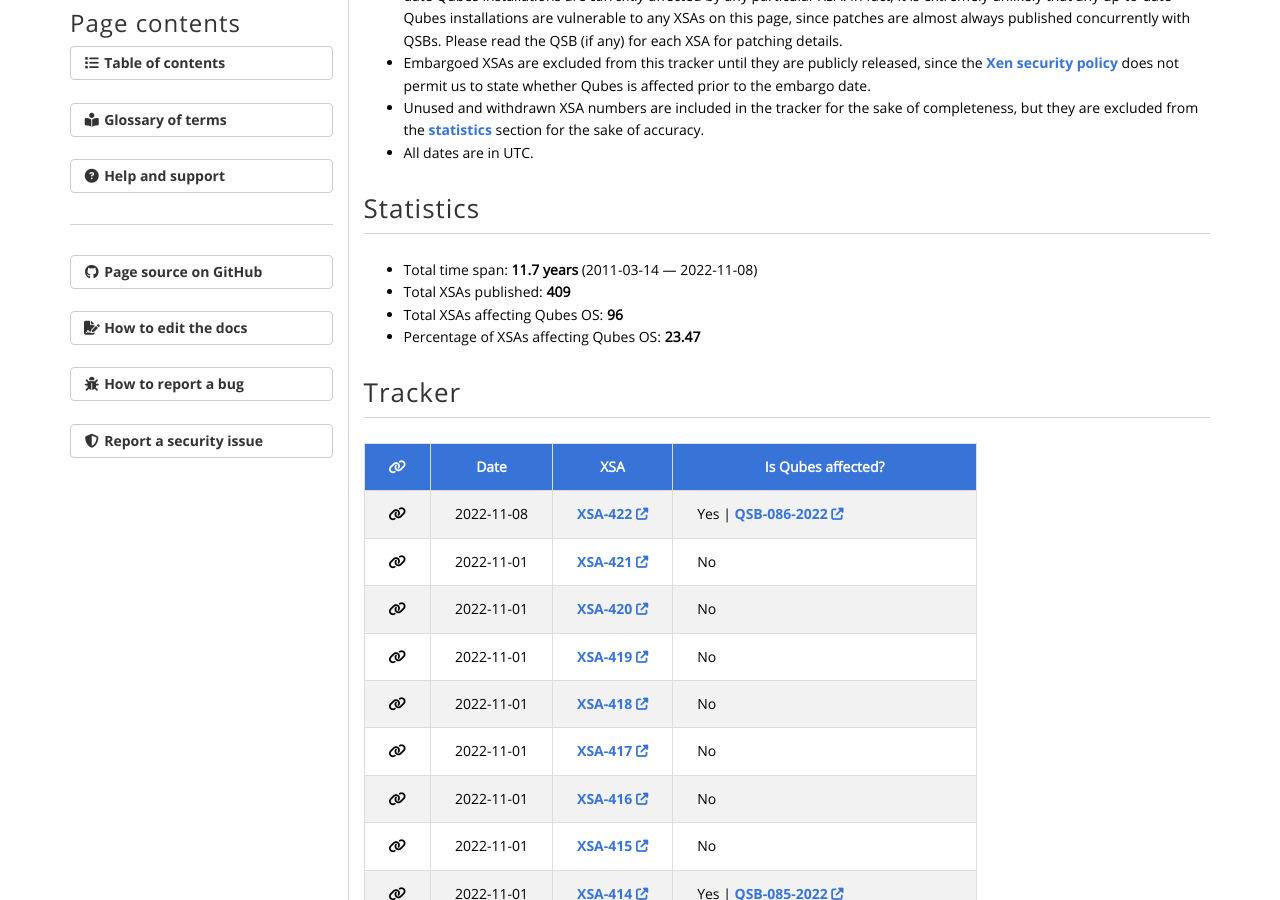
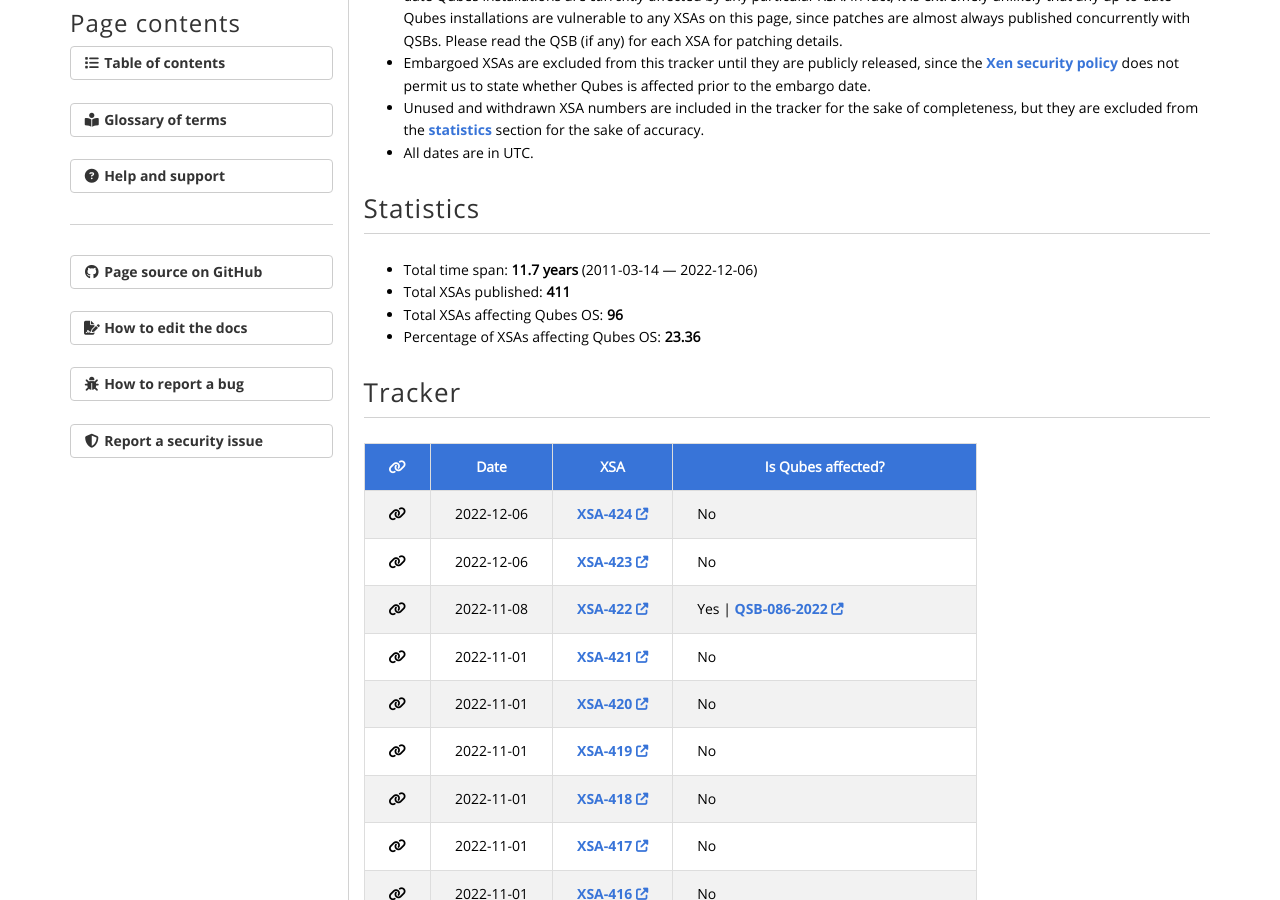
Before and after one commit to QubesOS/qubesos.github.io, a Jekyll site: the page built from pages/xsa.md, in a window 1280 px wide and 900 px high, scrolled down 657 px. Built offline with Jekyll 4.4.1, drawn with Linux system fonts in a browser that asks for light colours; some web fonts are replaced.

Commit message:
Add XSA-423 and XSA-424

```diff
--- a/_data/sec-xsa.yml
+++ b/_data/sec-xsa.yml
@@ -1771,3 +1771,11 @@
   date: 2022-11-08
   affected: yes
   qsb: 086-2022
+
+- xsa: 423
+  date: 2022-12-06
+  affected: no
+
+- xsa: 424
+  date: 2022-12-06
+  affected: no
```
